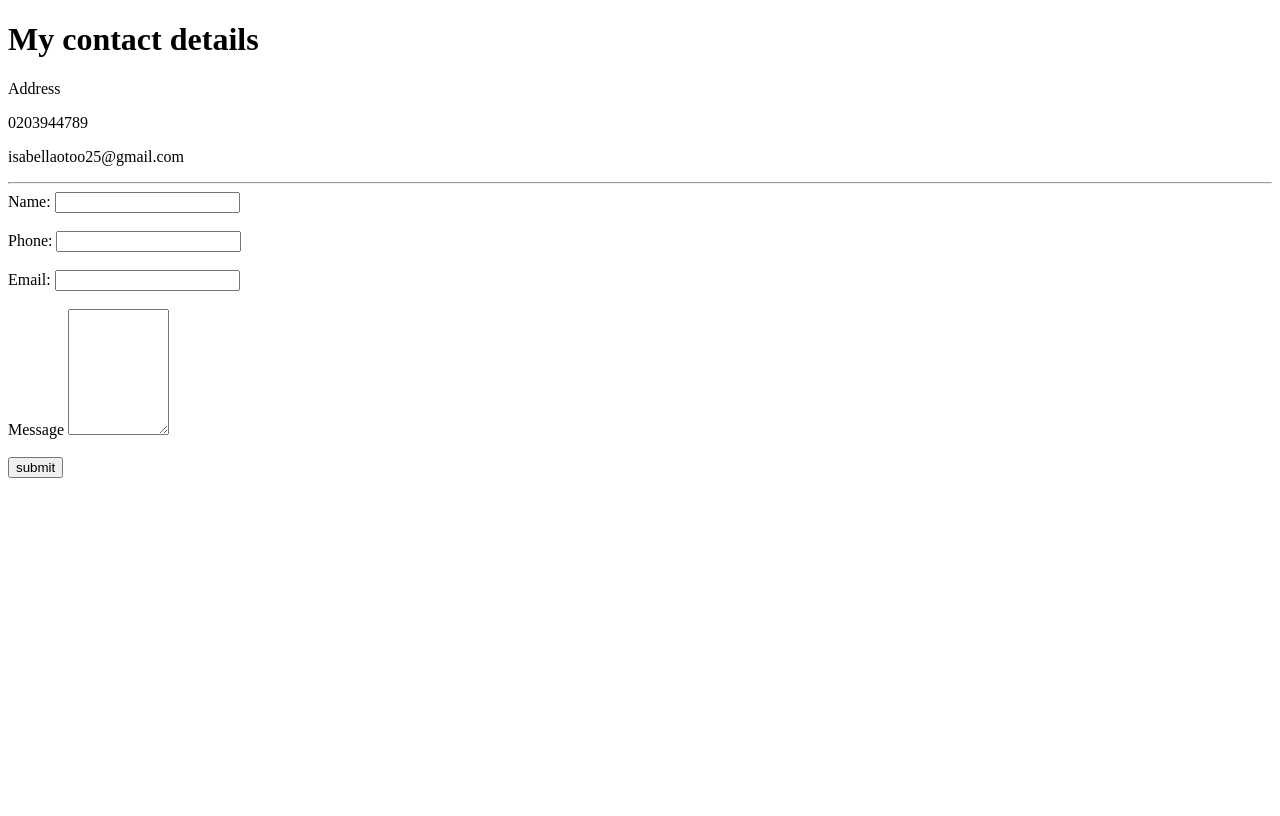
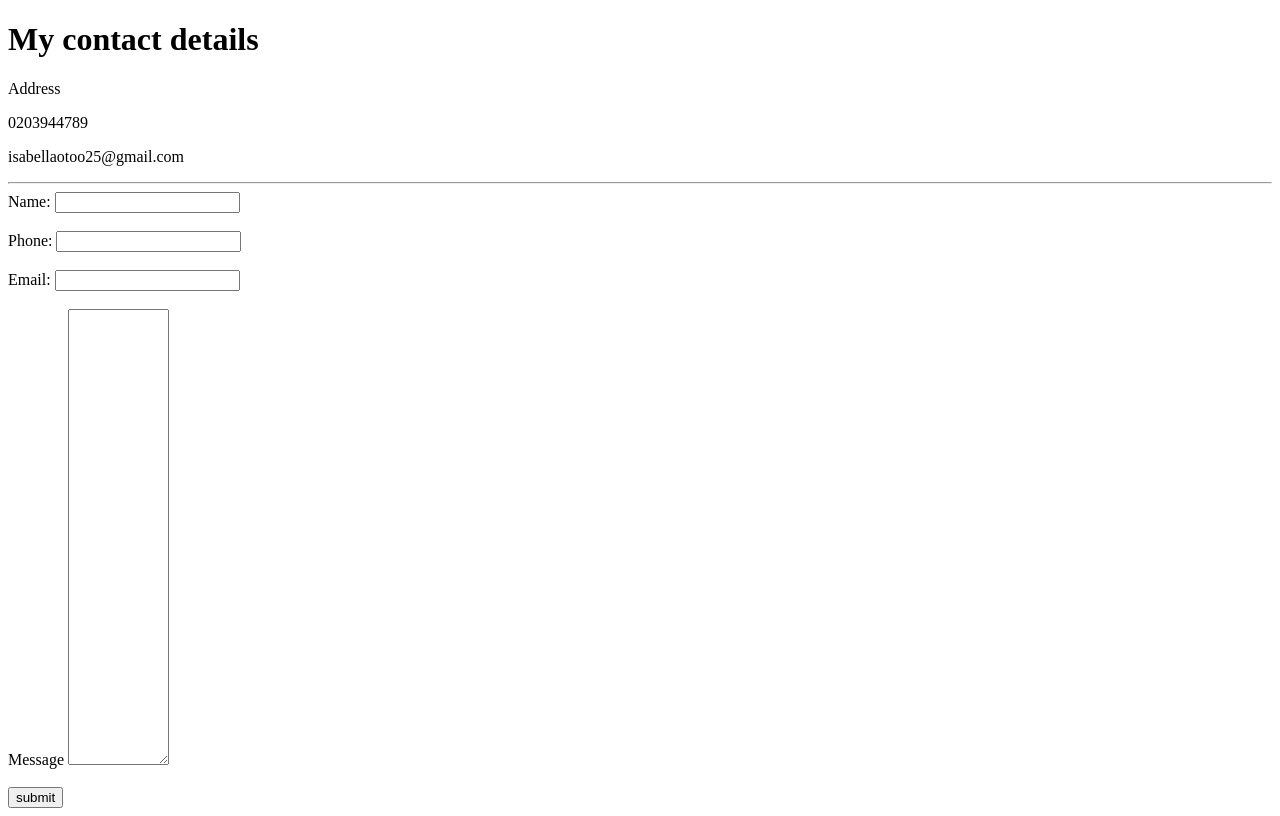
Before and after one commit to Bellagirl-maker/CV, a plain HTML site: page Contact-me.html in a window 1280 px wide. Drawn offline with Linux system fonts and the light colour scheme.

Commit message:
Update Contact-me.html

```diff
--- a/Contact-me.html
+++ b/Contact-me.html
@@ -26,7 +26,7 @@
          <label for="">Email:</label>
          <input type="email" name="email" id=""><br><br>
          <label for="">Message</label>
-         <textarea name="Message" id="" cols="10" rows="8"></textarea><br><br>
+         <textarea name="Message" id="" cols="10" rows="30"></textarea><br><br>
          <input type="submit" value="submit">
 
 
```
